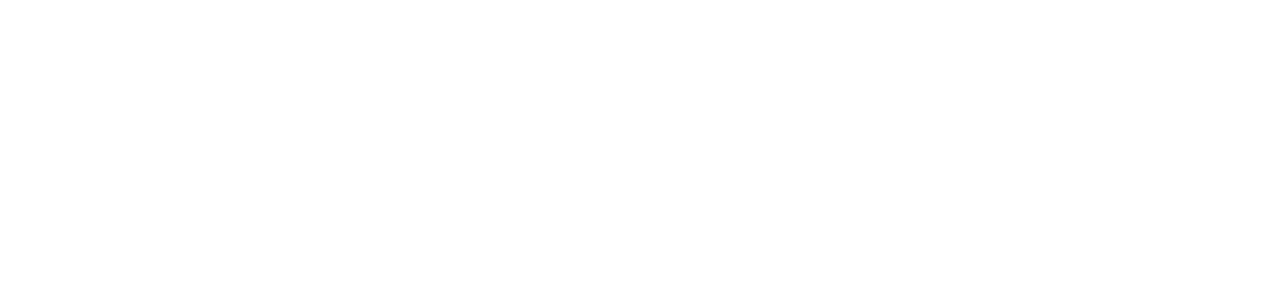
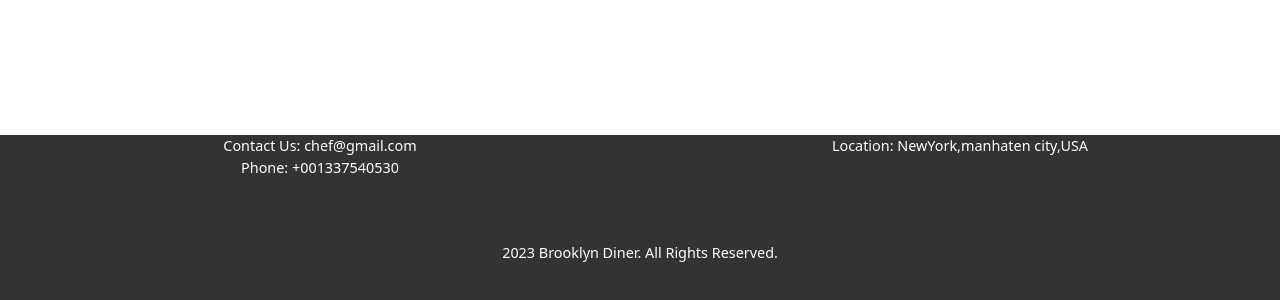
Before and after one commit to Galib24/chef-hunter-client, a React (Vite) app: page /blog in a window 1280 px wide. Shown: the part 1503-1803 px from the top of the page. Before the commit the page ends 1590 px from the top, so only its background shows below. Built offline with nearby package versions, Linux system fonts and the light colour scheme.

Commit message:
added footer some page

```diff
--- a/src/pages/Home/More Info/MoreInfo.jsx
+++ b/src/pages/Home/More Info/MoreInfo.jsx
@@ -4,6 +4,7 @@
 import { Button, Card, Col, Container, Row } from 'react-bootstrap';
 import { FaThumbsUp } from 'react-icons/fa';
 import Swal from 'sweetalert2'
+import Footer from '../../Shared/Footer/Footer';
 
 
 const MoreInfo = () => {
@@ -170,6 +171,7 @@
                 </Row>
 
             </div>
+            <Footer></Footer>
 
 
         </div>
--- a/src/pages/Login/Login.jsx
+++ b/src/pages/Login/Login.jsx
@@ -6,6 +6,7 @@
 import Header from '../Shared/Header/Header';
 import { getAuth, signInWithEmailAndPassword } from "firebase/auth";
 import app from '../../firebase/firebase.config';
+import Footer from '../Shared/Footer/Footer';
 
 const auth = getAuth(app)
 
@@ -97,6 +98,7 @@
                     </Form.Text>
                 </Form>
             </Container>
+            <Footer></Footer>
         </>
     );
 };
--- a/src/pages/REgistration/Registration.jsx
+++ b/src/pages/REgistration/Registration.jsx
@@ -8,6 +8,7 @@
 import { getAuth } from "firebase/auth";
 import app from '../../firebase/firebase.config';
 import { FaGoogle, FaGithub } from 'react-icons/fa';
+import Footer from '../Shared/Footer/Footer';
 
 const auth = getAuth(app);
 const user = auth.currentUser;
@@ -196,6 +197,7 @@
                     </Button>
                 </Form.Group>
             </div>
+            <Footer></Footer>
         </>
     );
 };
--- a/src/pages/Shared/Blog/Blog.jsx
+++ b/src/pages/Shared/Blog/Blog.jsx
@@ -2,6 +2,7 @@
 import Card from 'react-bootstrap/Card';
 import Header from '../Header/Header';
 import ReactPdf from '../ReactPdf/ReactPdf';
+import Footer from '../Footer/Footer';
 
 const Blog = () => {
 
@@ -52,6 +53,7 @@
 
             </div>
             <ReactPdf></ReactPdf>
+            <Footer></Footer>
         </>
     );
 };
--- a/src/pages/Shared/Footer/Footer.jsx
+++ b/src/pages/Shared/Footer/Footer.jsx
@@ -3,7 +3,7 @@
 import './Footer.css'
 const Footer = () => {
     return (
-        <div className="footer">
+        <div className="footer mt-5">
         <Container fluid className="text-center">
           <Row>
             <Col md={6} className="text-md-left">
```
